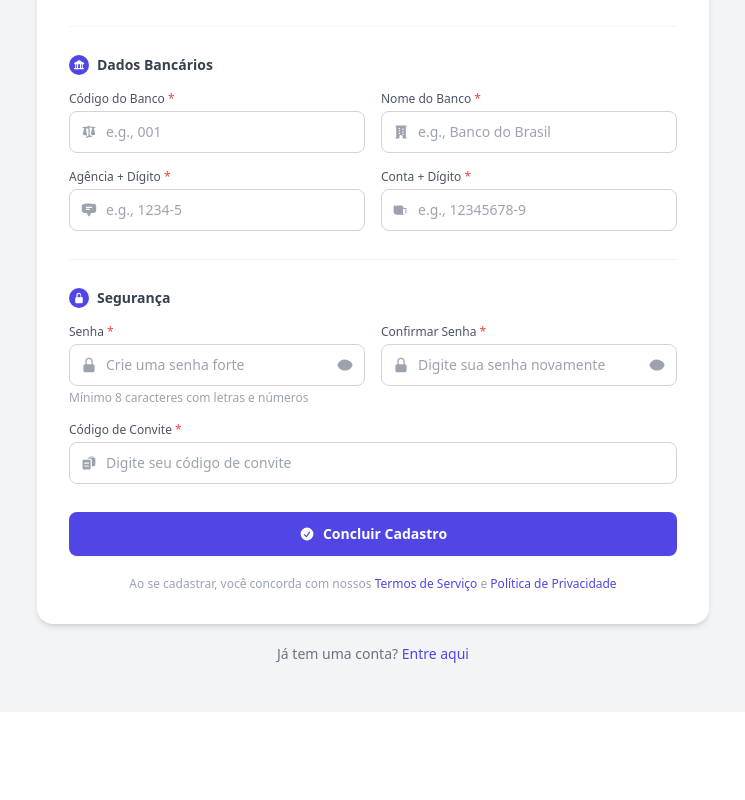
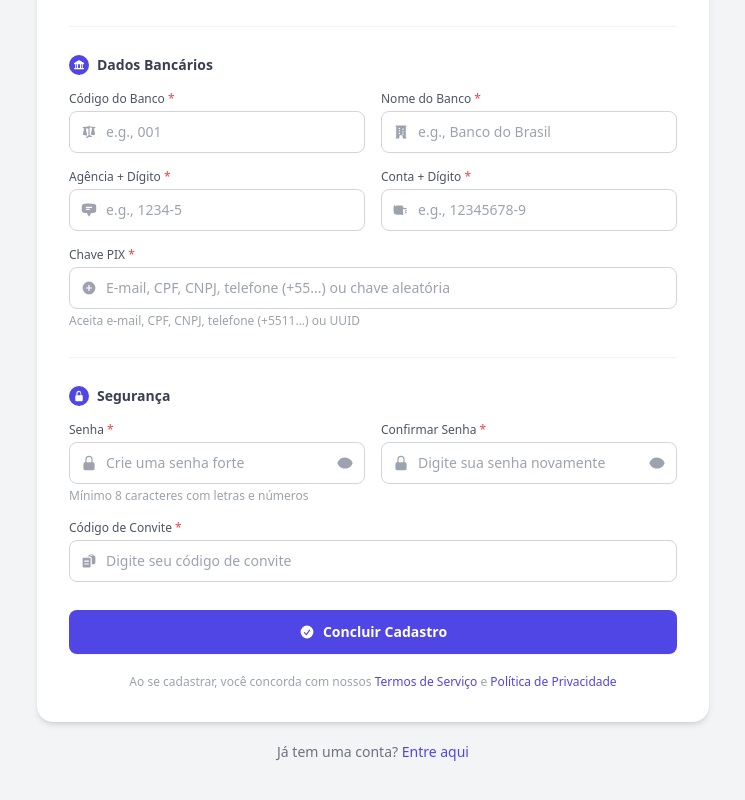
Before and after one commit to Pratamartin/fly_costs_tool, a Next.js app in the folder frontend/: page /register-student in a window 1280 px wide. Shown: the part 785-1585 px from the top of the page, without its empty margins (267-1012 px from the left). Before the commit the page ends 1497 px from the top, so only its background shows below. Built offline with nearby package versions, Linux system fonts and the light colour scheme; no server answers.

Commit message:
feat(register-student): add PIX key field with validation to registration form

```diff
--- a/frontend/src/pages/register-student/index.tsx
+++ b/frontend/src/pages/register-student/index.tsx
@@ -15,6 +15,7 @@ type FormState = {
   nomeBanco: string;
   agenciaDigito: string;
   contaDigito: string;
+  chavePix: string;
   senha: string;
   confirmarSenha: string;
   codigoConvite: string;
@@ -85,6 +86,20 @@ function validateForm(form: FormState): FormErrors {
 
   if (!form.contaDigito.trim()) errors.contaDigito = "Conta obrigatória";
 
+  if (!form.chavePix.trim()) {
+    errors.chavePix = "Chave PIX obrigatória";
+  } else {
+    const pix = form.chavePix.trim();
+    const isEmail = /^[^\s@]+@[^\s@]+\.[^\s@]+$/.test(pix);
+    const isUuid = /^[0-9a-f]{8}-[0-9a-f]{4}-[0-9a-f]{4}-[0-9a-f]{4}-[0-9a-f]{12}$/i.test(pix);
+    const isPhone = /^\+[1-9]\d{6,14}$/.test(pix);
+    const isCpf = /^\d{3}\.\d{3}\.\d{3}-\d{2}$/.test(pix) || /^\d{11}$/.test(pix);
+    const isCnpj = /^\d{2}\.\d{3}\.\d{3}\/\d{4}-\d{2}$/.test(pix) || /^\d{14}$/.test(pix);
+    if (!isEmail && !isUuid && !isPhone && !isCpf && !isCnpj) {
+      errors.chavePix = "Chave PIX inválida. Use e-mail, telefone (+55...), CPF, CNPJ ou chave aleatória (UUID)";
+    }
+  }
+
   const senhaErro = validateSenha(form.senha);
   if (senhaErro) errors.senha = senhaErro;
 
@@ -117,6 +132,7 @@ export default function CadastroAluno() {
     nomeBanco: "",
     agenciaDigito: "",
     contaDigito: "",
+    chavePix: "",
     senha: "",
     confirmarSenha: "",
     codigoConvite: "",
@@ -167,6 +183,7 @@ export default function CadastroAluno() {
         bankName: form.nomeBanco,
         bankAgency: form.agenciaDigito,
         bankAccount: form.contaDigito,
+        pixKey: form.chavePix,
       });
 
       if (!result.ok) {
@@ -537,6 +554,32 @@ export default function CadastroAluno() {
                   </div>
                   {errors.contaDigito && <p className="mt-1 text-xs text-red-500">{errors.contaDigito}</p>}
                 </div>
+
+                {/* PIX Key */}
+                <div className="col-span-2">
+                  <label className="mb-1 block text-xs font-medium text-gray-600 dark:text-gray-300">
+                    Chave PIX <span className="text-red-500">*</span>
+                  </label>
+                  <div className="relative">
+                    <span className="pointer-events-none absolute inset-y-0 left-3 flex items-center text-gray-400">
+                      <svg xmlns="http://www.w3.org/2000/svg" viewBox="0 0 20 20" fill="currentColor" className="h-4 w-4">
+                        <path fillRule="evenodd" d="M10 18a8 8 0 100-16 8 8 0 000 16zm.75-11.25a.75.75 0 00-1.5 0v2.5h-2.5a.75.75 0 000 1.5h2.5v2.5a.75.75 0 001.5 0v-2.5h2.5a.75.75 0 000-1.5h-2.5v-2.5z" clipRule="evenodd" />
+                      </svg>
+                    </span>
+                    <input
+                      type="text"
+                      name="chavePix"
+                      value={form.chavePix}
+                      onChange={handleChange}
+                      placeholder="E-mail, CPF, CNPJ, telefone (+55...) ou chave aleatória"
+                      className={inputClass("chavePix")}
+                    />
+                  </div>
+                  {errors.chavePix
+                    ? <p className="mt-1 text-xs text-red-500">{errors.chavePix}</p>
+                    : <p className="mt-1 text-xs text-gray-400 dark:text-gray-500">Aceita e-mail, CPF, CNPJ, telefone (+5511...) ou UUID</p>
+                  }
+                </div>
               </div>
             </div>
 
```
